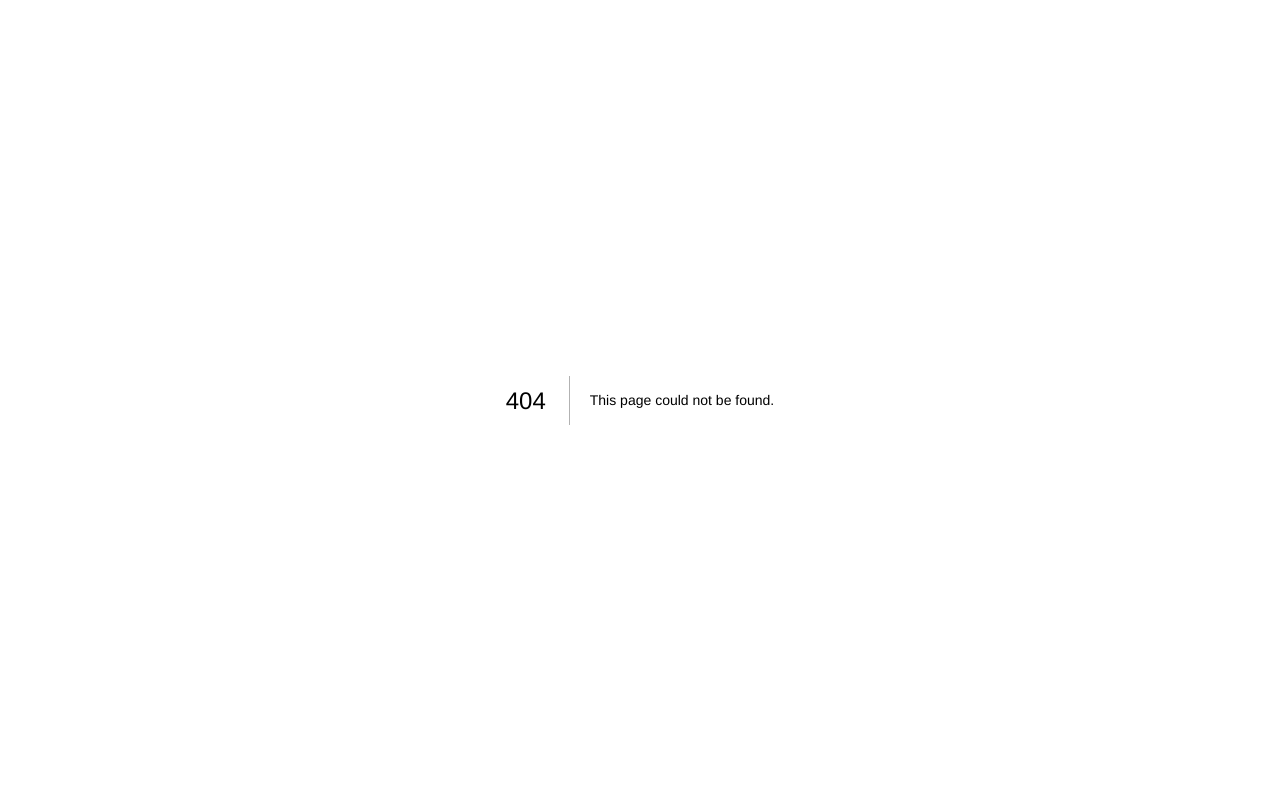
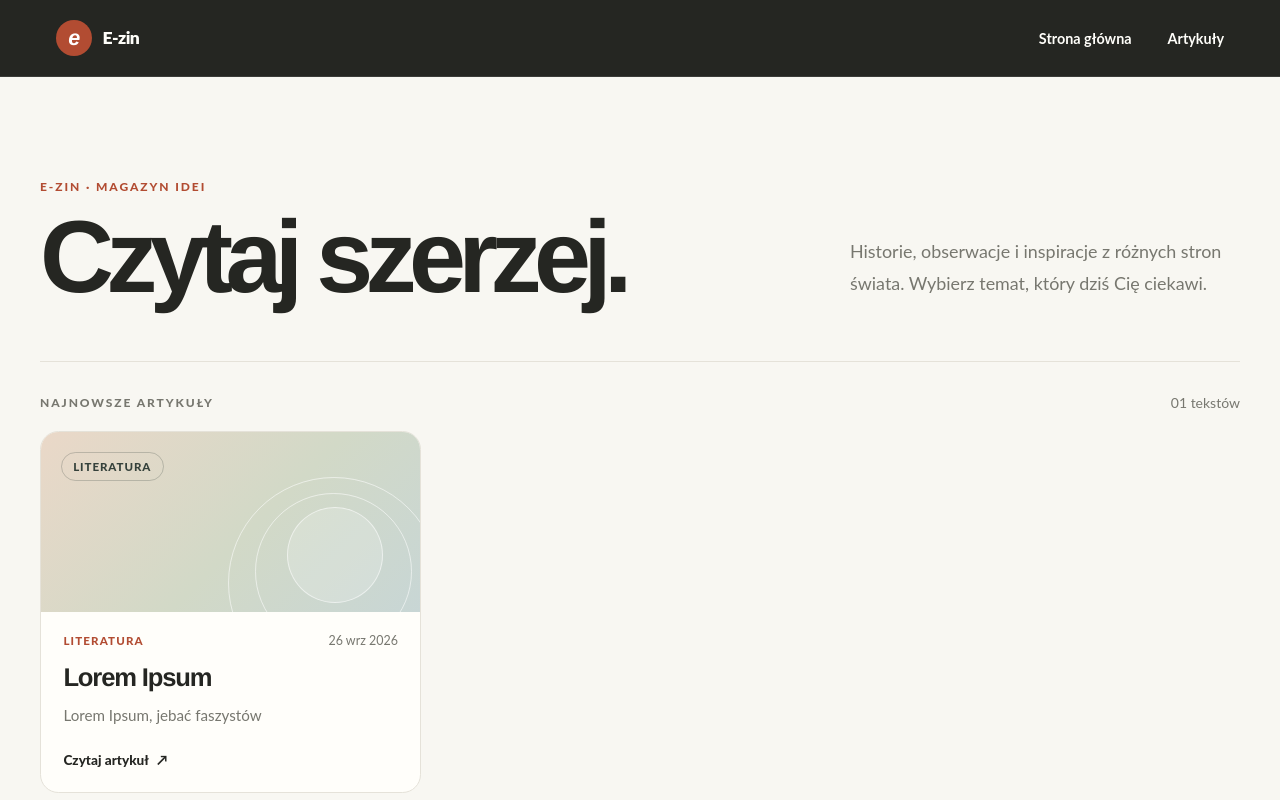
Before and after one commit to wleklinskimateusz/template-next-decap, a Next.js app: page /articles in a window 1280 px wide. Before the commit this address had no page. Shown: the top 800 px of the page. Built offline with nearby package versions, Linux system fonts and the light colour scheme.

Commit message:
rename aktualności into articles

```diff
--- a/src/app/(page)/(homepage)/page.tsx
+++ b/src/app/(page)/(homepage)/page.tsx
@@ -25,7 +25,7 @@ export default async function Home() {
             <p className={styles.eyebrow}><span /> E-zin · magazyn idei</p>
             <h1 className={styles.heroTitle}>{heroTitle}</h1>
             <p className={styles.heroSubtitle}>{heroSubtitle}</p>
-            <Link className={styles.heroLink} href="/aktualnosci">
+            <Link className={styles.heroLink} href="/articles">
               Odkryj artykuły <span aria-hidden="true">↗</span>
             </Link>
           </div>
@@ -49,7 +49,7 @@ export default async function Home() {
             <p className={styles.latestEyebrow}>Na dobry początek</p>
             <h2>Artykuły</h2>
           </div>
-          <Link className={styles.allArticles} href="/aktualnosci">
+          <Link className={styles.allArticles} href="/articles">
             Wszystkie teksty <span aria-hidden="true">→</span>
           </Link>
         </div>
--- a/src/app/(page)/aktualnosci/[slug]/page.tsx
+++ b/src/app/(page)/articles/[slug]/page.tsx
@@ -49,7 +49,7 @@ export default async function Page({
   const { content } = matter(fileContent);
   return (
     <article className={styles.page}>
-      <Link className={styles.backLink} href="/aktualnosci">
+      <Link className={styles.backLink} href="/articles">
         <span aria-hidden="true">←</span> Wszystkie artykuły
       </Link>
       <header className={styles.articleHeader}>
--- a/src/app/(page)/aktualnosci/page.tsx
+++ b/src/app/(page)/articles/page.tsx
@@ -4,11 +4,11 @@ import styles from "./page.module.css";
 
 
 export const metadata = {
-  title: "Aktualności",
+  title: "Articles",
   description: "",
 };
 
-export default async function Aktualnosci() {
+export default async function Articles() {
   const articlesData = await getArticleData();
 
   return (
--- a/src/components/nav.tsx
+++ b/src/components/nav.tsx
@@ -13,7 +13,7 @@ export const Nav = () => (
         <Link className={styles.headerButton} href="/">
           Strona główna
         </Link>
-        <Link className={styles.headerButton} href="/aktualnosci">
+        <Link className={styles.headerButton} href="/articles">
           Artykuły
         </Link>
       </div>
--- a/src/components/post-card.tsx
+++ b/src/components/post-card.tsx
@@ -21,7 +21,7 @@ export const PostCard = ({
 }: PostCardProps) => {
   return (
     <div className={styles.postCard}>
-      <Link className={styles.cardLink} href={`/aktualnosci/${path}`}>
+      <Link className={styles.cardLink} href={`/articles/${path}`}>
         {image && (
           <Image
             src={image}
```
Also changed, not shown: src/app/(page)/articles/[slug]/opengraph-image.tsx (renamed from src/app/(page)/aktualnosci/[slug]/opengraph-image.tsx), src/app/(page)/articles/[slug]/page.module.css (renamed from src/app/(page)/aktualnosci/[slug]/page.module.css), src/app/(page)/articles/page.module.css (renamed from src/app/(page)/aktualnosci/page.module.css).
